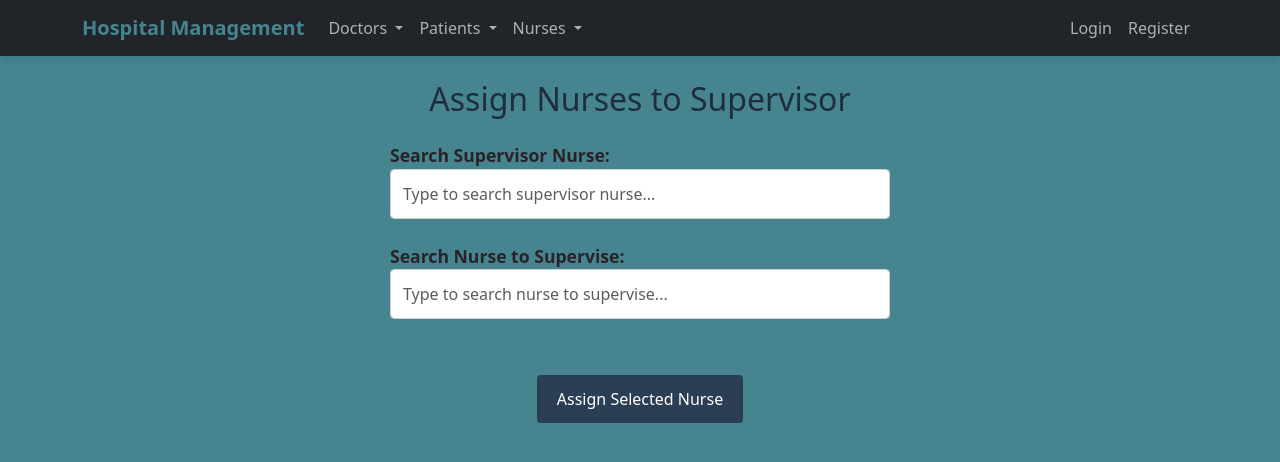
After one commit to Fotisyng/HospitalManagementSystem, a Django app: template src/nurses/templates/nurse_assign.html in a window 1280 px wide. The commit adds this page. Shown: the top 462 px of the page. Run offline with Django 3.2, Linux system fonts and the light colour scheme; the template is opened without the code that fills it, so the values that code supplies are empty; some libraries are stand-ins or nearby versions.

Commit message:
feat: add functionality to assign supervisor nurses

```diff
--- a/src/config/context_processor.py
+++ b/src/config/context_processor.py
@@ -15,6 +15,7 @@ from config.url_names import (
     NURSE_DETAIL,
     NURSE_UPDATE,
     NURSE_DELETE,
+    NURSE_ASSIGN,
     SEARCH_PATIENT,
     SEARCH_DOCTOR,
 )
@@ -47,6 +48,7 @@ def url_names(request):
         'NURSE_DETAIL': NURSE_DETAIL,
         'NURSE_UPDATE': NURSE_UPDATE,
         'NURSE_DELETE': NURSE_DELETE,
+        'NURSE_ASSIGN': NURSE_ASSIGN,
         'SEARCH_PATIENT': SEARCH_PATIENT,
         'SEARCH_DOCTOR': SEARCH_DOCTOR,
     }
--- a/src/config/url_names.py
+++ b/src/config/url_names.py
@@ -17,6 +17,7 @@ NURSE_LIST = 'nurse-list'
 NURSE_DETAIL = 'nurse-detail'
 NURSE_UPDATE = 'nurse-update'
 NURSE_DELETE = 'nurse-delete'
+NURSE_ASSIGN = 'nurse-assign'
 
 SEARCH_DOCTOR = 'search-doctor'
 SEARCH_PATIENT = 'search-patient'
--- a/src/hospitalManagementSystem/urls.py
+++ b/src/hospitalManagementSystem/urls.py
@@ -16,7 +16,7 @@ Including another URLconf
 """
 from django.contrib import admin
 from django.urls import path, include
-from .search_views import search_doctor_view, search_patient_view
+from .search_views import search_doctor_view, search_patient_view, search_nurse_view, search_supervisor_nurse_view
 
 urlpatterns = [
     path('admin/', admin.site.urls),
@@ -25,4 +25,6 @@ urlpatterns = [
     path('nurses/', include('nurses.urls')),
     path("search/doctor/", search_doctor_view, name="search_doctor"),
     path("search/patient/", search_patient_view, name="search_patient"),
+    path('search/supervisor-nurse/', search_supervisor_nurse_view, name='search_supervisor_nurse'),
+    path('search/nurse/', search_nurse_view, name='search_nurse'),
 ]
--- /dev/null
+++ b/src/nurses/templates/nurse_assign.html
@@ -0,0 +1,42 @@
+{% extends 'base.html' %}
+
+{% block title %}Assign Nurses to Supervisor{% endblock %}
+{% load static %}
+
+{% block extra_css %}
+<link rel="stylesheet" href="{% static 'css/search.css' %}">
+{% endblock %}
+
+{% block content %}
+<div class="container my-4">
+    <input type="hidden" name="csrfmiddlewaretoken" value="{{ csrf_token }}">
+    <h2 class="text-center mb-4 text-primary-color">Assign Nurses to Supervisor</h2>
+
+    <!-- Search bar for Supervisor Nurse -->
+    <div class="form-group search-input">
+        <label for="supervisor-nurse-search" class="search-label">Search Supervisor Nurse:</label>
+        <input type="text" id="supervisor-nurse-search" class="form-control" placeholder="Type to search supervisor nurse...">
+        <div id="supervisor-nurse-results" class="dropdown-results"></div>
+    </div>
+
+    <!-- Search bar for Nurse to Supervise -->
+    <div class="form-group search-input">
+        <label for="nurse-search" class="search-label">Search Nurse to Supervise:</label>
+        <input type="text" id="nurse-search" class="form-control" placeholder="Type to search nurse to supervise...">
+        <div id="nurse-results" class="dropdown-results"></div>
+    </div>
+
+    <div class="text-center">
+        <button type="submit" class="btn btn-primary" id="assign-button">
+            Assign Selected Nurse
+        </button>
+    </div>
+</div>
+{% endblock %}
+
+{% block extra_js %}
+<script src="{% static 'js/search.js' %}"></script>
+<script src="{% static 'js/supervisor_nurse_search.js' %}"></script>
+<script src="{% static 'js/nurse_search.js' %}"></script>
+<script src="{% static 'js/assign_nurse.js' %}"></script>
+{% endblock %}
--- /dev/null
+++ b/src/static/js/assign_nurse.js
@@ -0,0 +1,41 @@
+document.addEventListener('DOMContentLoaded', function () {
+    const assignButton = document.getElementById('assign-button');
+
+    assignButton.addEventListener('click', function () {
+        const selectedSupervisorId = window.selectedSupervisorId;
+        const selectedNurseIds = window.selectedNurseIds || [];
+
+        if (selectedSupervisorId && selectedNurseIds.length > 0) {
+            const payload = {
+                supervisor_nurse_id: selectedSupervisorId,
+                nurse_ids: selectedNurseIds,
+            };
+
+            fetch('/nurses/api/assign-supervision/', {
+                method: 'POST',
+                headers: {
+                    'Content-Type': 'application/json',
+                    'X-CSRFToken': document.querySelector('[name=csrfmiddlewaretoken]').value,
+                },
+                body: JSON.stringify(payload),
+            })
+                .then(response => response.json())
+                .then(data => {
+                    if (data.message) {
+                        toastr.success(data.message);
+                        setTimeout(() => {
+                            window.location.href = `/nurses/nurses/${selectedSupervisorId}/`;
+                        }, 1500);
+                    } else if (data.error) {
+                        toastr.error(data.error);
+                    }
+                })
+                .catch(error => {
+                    toastr.error('An error occurred while assigning nurses.');
+                    console.error('Error assigning nurses:', error);
+                });
+        } else {
+            toastr.warning('Please select a supervisor and at least one nurse to supervise.');
+        }
+    });
+}, { once: true });
--- /dev/null
+++ b/src/static/js/nurse_search.js
@@ -0,0 +1,13 @@
+document.addEventListener('DOMContentLoaded', function () {
+    initSearch({
+        searchInputId: 'nurse-search',
+        resultsContainerId: 'nurse-results',
+        searchUrl: '/search/nurse/',
+        onSelect: (nurseId) => {
+            if (!window.selectedNurseIds) {
+                window.selectedNurseIds = [];
+            }
+            window.selectedNurseIds.push(nurseId);
+        }
+    });
+});
--- /dev/null
+++ b/src/static/js/supervisor_nurse_search.js
@@ -0,0 +1,10 @@
+document.addEventListener('DOMContentLoaded', function () {
+    initSearch({
+        searchInputId: 'supervisor-nurse-search',
+        resultsContainerId: 'supervisor-nurse-results',
+        searchUrl: '/search/supervisor-nurse/',
+        onSelect: (nurseId) => {
+            window.selectedSupervisorId = nurseId;
+        }
+    });
+});
--- a/src/templates/base.html
+++ b/src/templates/base.html
@@ -69,6 +69,7 @@
                     <ul class="dropdown-menu" aria-labelledby="nurseDropdown">
                         <li><a class="dropdown-item" href="{% url NURSE_CREATE %}">Register Nurse</a></li>
                         <li><a class="dropdown-item" href="{% url NURSE_LIST %}">List Nurses</a></li>
+                        <li><a class="dropdown-item" href="{% url NURSE_ASSIGN %}">Assign Supervisor Nurse</a></li>
                     </ul>
                 </li>
             </ul>
```
Also changed, not shown: src/hospitalManagementSystem/search_views.py (+61 -0 lines), src/nurses/api_views.py (added, +41 -0 lines), src/nurses/urls.py (+5 -2 lines), src/nurses/views.py (+19 -2 lines).
